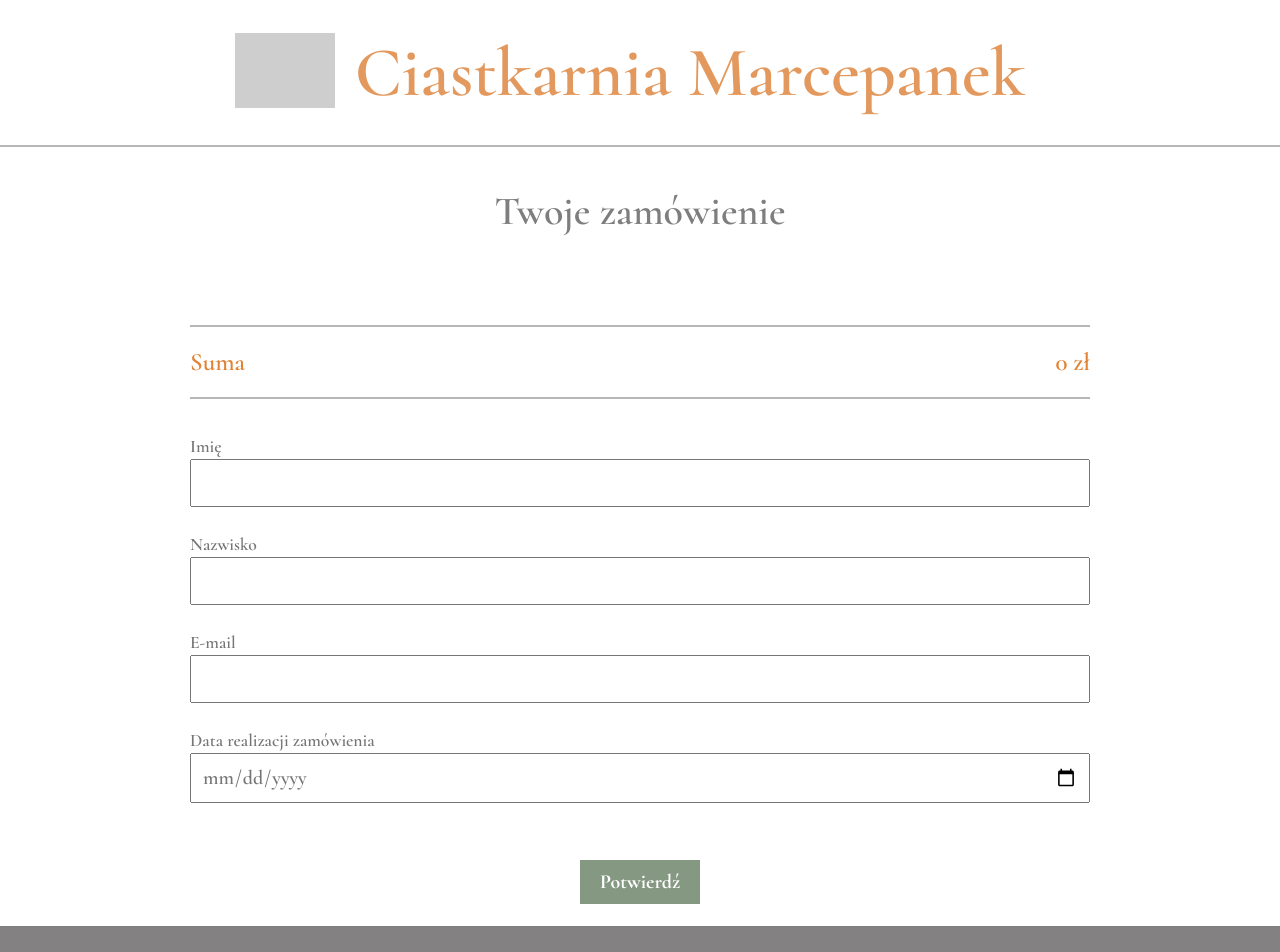
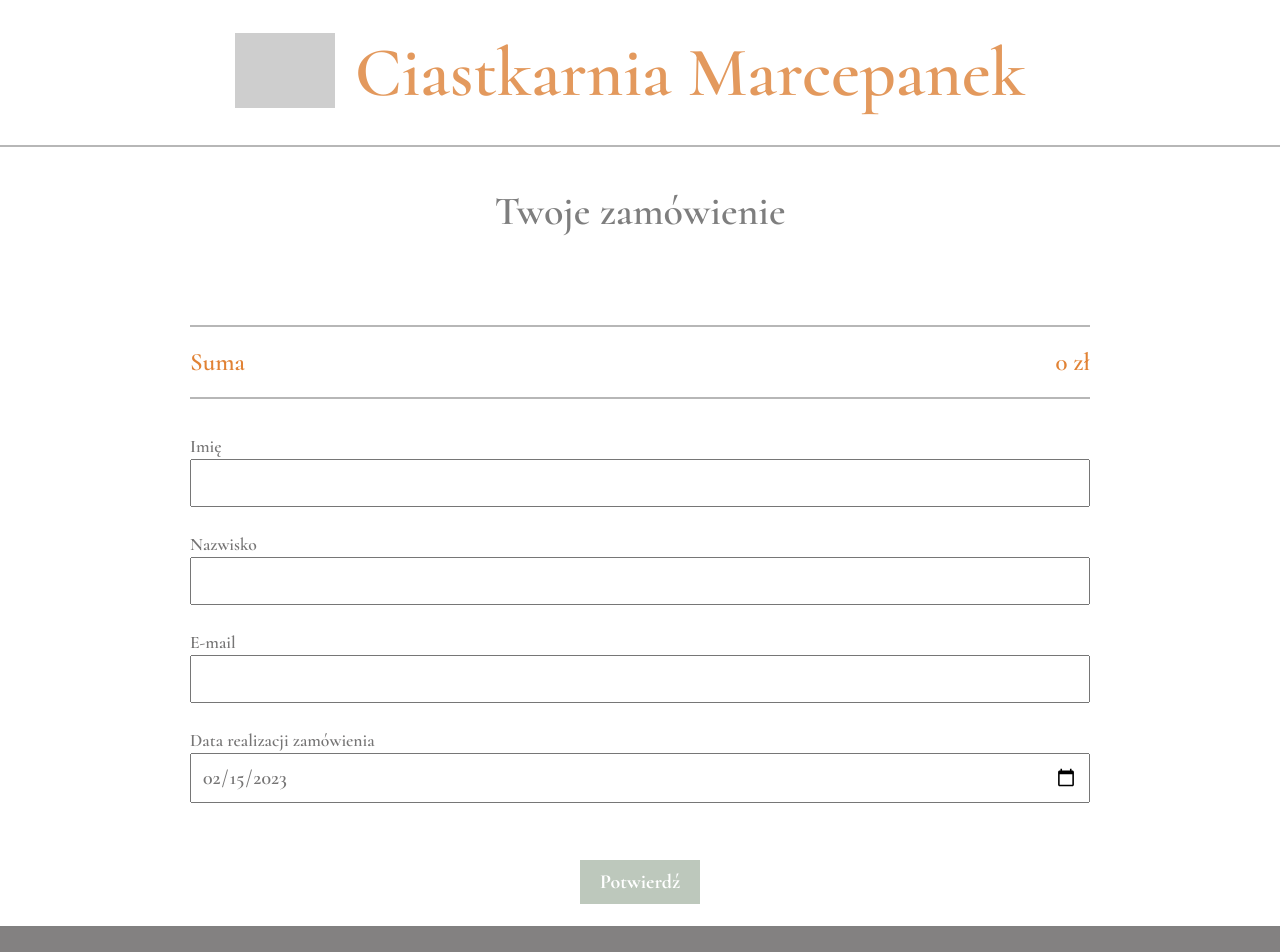
Before and after one commit to agnzur/cake-shop, a React (Create React App) app: page /summary in a window 1280 px wide. Shown: the top 952 px of the page. Built offline with nearby package versions, Linux system fonts and the light colour scheme; grey boxes are pictures that could not be loaded.

Commit message:
order confirmation component added, inputs functionality added

```diff
--- a/src/App.js
+++ b/src/App.js
@@ -6,6 +6,7 @@ import { Home } from "./components/Home";
 import { Footer } from "./components/Footer";
 import { Shop } from "./components/Shop";
 import { Summary } from "./components/Summary";
+import { OrderConfirmation } from "./components/OrderConfirmation";
 
 function App() {
   const [order, setOrder] = useState([]);
@@ -20,6 +21,7 @@ function App() {
             element={<Shop order={order} setOrder={setOrder} />}
           />
           <Route path="/summary" element={<Summary order={order} />} />
+          <Route path="/confirmation" element={<OrderConfirmation />} />
         </Routes>
       </BrowserRouter>
       <Footer />
--- a/src/components/ClientInputs.js
+++ b/src/components/ClientInputs.js
@@ -1,17 +1,48 @@
-export const ClientInputs = () => {
+export const ClientInputs = ({
+  setName,
+  setLastName,
+  setEmail,
+  setOrderDate,
+  name,
+  lastName,
+  email,
+  orderDate,
+}) => {
+  const orderDateString = orderDate.toISOString().split("T")[0];
+  const orderDateChanged = (e) => {
+    const stringDate = e.target.value;
+    const date = new Date(stringDate);
+    setOrderDate(date);
+  };
+
   return (
     <div className="inputs-container">
       <div className="field-container">
         <label htmlFor="name-field">Imię</label>
-        <input id="name-field" className="client-data-field"></input>
+        <input
+          id="name-field"
+          className="client-data-field"
+          onChange={(e) => setName(e.target.value)}
+          value={name}
+        ></input>
       </div>
       <div className="field-container">
         <label htmlFor="last-name-field">Nazwisko</label>
-        <input id="last-name-field" className="client-data-field"></input>
+        <input
+          id="last-name-field"
+          className="client-data-field"
+          onChange={(e) => setLastName(e.target.value)}
+          value={lastName}
+        ></input>
       </div>
       <div className="field-container">
         <label htmlFor="email-field">E-mail</label>
-        <input id="email-field" className="client-data-field"></input>
+        <input
+          id="email-field"
+          className="client-data-field"
+          onChange={(e) => setEmail(e.target.value)}
+          value={email}
+        ></input>
       </div>
       <div className="field-container">
         <label htmlFor="date-field">Data realizacji zamówienia</label>
@@ -19,6 +50,8 @@ export const ClientInputs = () => {
           id="date-field"
           type="date"
           className="client-data-field"
+          onChange={orderDateChanged}
+          value={orderDateString}
         ></input>
       </div>
     </div>
--- /dev/null
+++ b/src/components/OrderConfirmation.js
@@ -0,0 +1,7 @@
+export const OrderConfirmation = () => {
+  return (
+    <div className="heading-container">
+      <div id="confirmation-heading">Dziękujemy za złożenie zamówienia! </div>
+    </div>
+  );
+};
--- a/src/components/SubmitButton.js
+++ b/src/components/SubmitButton.js
@@ -1,7 +1,23 @@
-export const SubmitButton = () => {
+import { Link } from "react-router-dom";
+
+export const SubmitButton = ({ name, lastName, email, orderDate }) => {
+  const isButtonDisabled =
+    name.length < 3 ||
+    lastName.length < 3 ||
+    email.length < 3 ||
+    orderDate < new Date();
+
   return (
     <div className="submit-button-container">
-      <button id="submit-button">Potwierdź</button>
+      <Link to="/confirmation">
+        <button
+          id="submit-button"
+          className={isButtonDisabled ? "submit-disabled" : "submit-enabled"}
+          disabled={isButtonDisabled}
+        >
+          Potwierdź
+        </button>
+      </Link>
     </div>
   );
 };
--- a/src/components/Summary.js
+++ b/src/components/Summary.js
@@ -1,12 +1,24 @@
+import { useState } from "react";
 import { ClientInputs } from "./ClientInputs";
 import { SubmitButton } from "./SubmitButton";
 import { SummaryItem } from "./SummaryItem";
 
+const getTomorrowDate = () => {
+  const tomorrow = new Date();
+  tomorrow.setDate(new Date().getDate() + 1);
+  return tomorrow;
+};
+
 export const Summary = ({ order }) => {
-  console.log(order);
+  const [name, setName] = useState("");
+  const [lastName, setLastName] = useState("");
+  const [email, setEmail] = useState("");
+  const [orderDate, setOrderDate] = useState(getTomorrowDate());
+
   const getTotalSum = () => {
     return order.map((x) => x.price * x.quantity).reduce((a, c) => a + c, 0);
   };
+
   return (
     <>
       <div className="heading summary-heading">Twoje zamówienie</div>
@@ -30,9 +42,23 @@ export const Summary = ({ order }) => {
             <div>{getTotalSum()} zł</div>
           </div>
         </div>
-        <ClientInputs />
+        <ClientInputs
+          setName={setName}
+          setLastName={setLastName}
+          setEmail={setEmail}
+          setOrderDate={setOrderDate}
+          name={name}
+          lastName={lastName}
+          email={email}
+          orderDate={orderDate}
+        />
       </div>
-      <SubmitButton />
+      <SubmitButton
+        name={name}
+        lastName={lastName}
+        email={email}
+        orderDate={orderDate}
+      />
     </>
   );
 };
--- /dev/null
+++ b/src/confirmation.css
@@ -0,0 +1,14 @@
+.heading-container {
+  display: flex;
+  margin: 100px 200px;
+  justify-content: center;
+  flex-wrap: wrap;
+}
+
+#confirmation-heading {
+  background-color: #849882;
+  color: white;
+  font-size: 40px;
+  padding: 100px;
+  align-items: center;
+}
--- a/src/index.js
+++ b/src/index.js
@@ -4,6 +4,7 @@ import "./index.css";
 import "./home.css";
 import "./shop.css";
 import "./summary.css";
+import "./confirmation.css";
 import App from "./App";
 
 const root = ReactDOM.createRoot(document.getElementById("root"));
--- a/src/summary.css
+++ b/src/summary.css
@@ -64,12 +64,19 @@ label {
   font-weight: bold;
   color: white;
   border: 2px solid white;
-  background-color: #849882;
   transition: 0.4s;
 }
 
-#submit-button:hover {
+.submit-enabled {
+  background-color: #849882;
+}
+.submit-enabled:hover {
   cursor: pointer;
   background-color: #e18234;
   border: 2px solid #e18234;
 }
+
+.submit-disabled {
+  cursor: not-allowed;
+  background-color: #84988288;
+}
```
